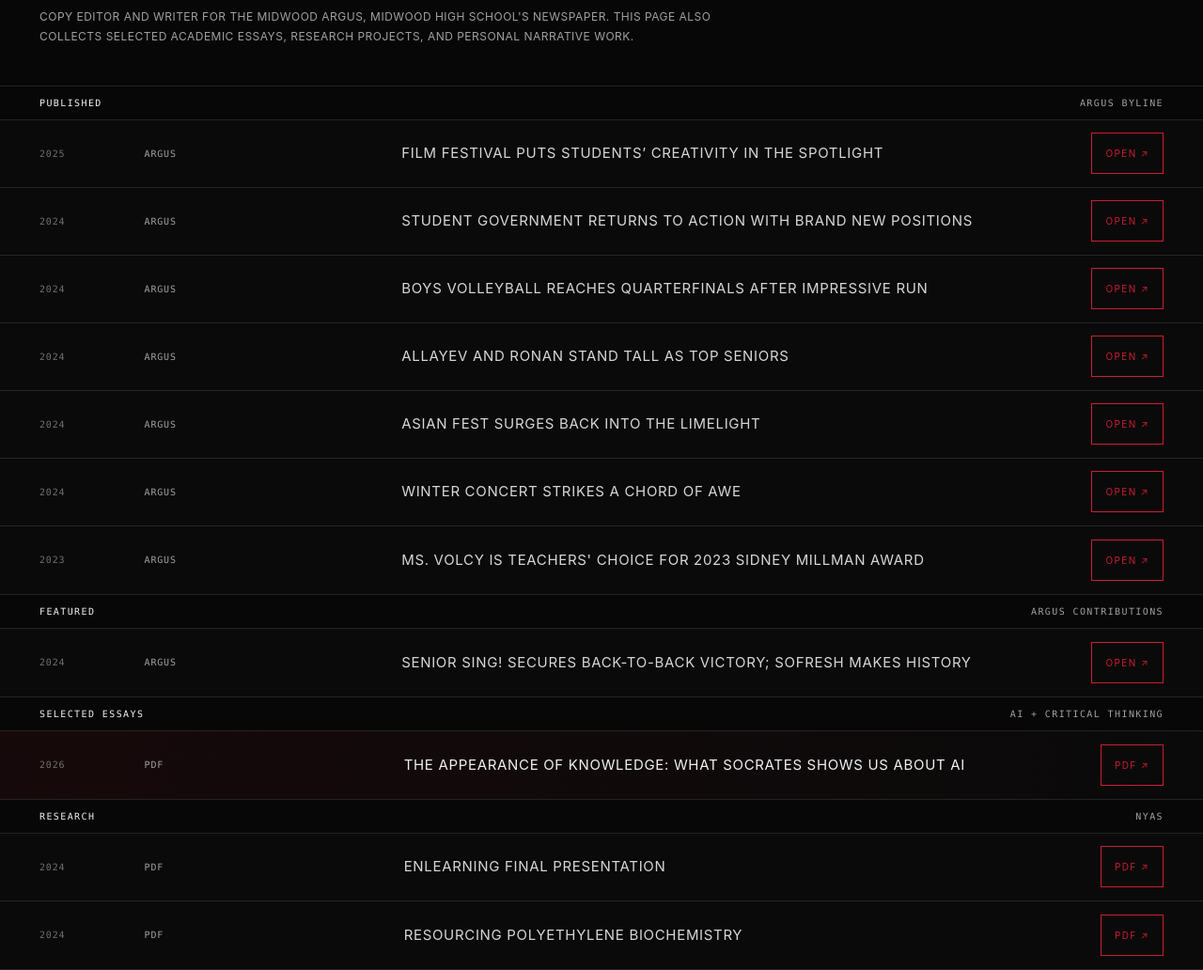
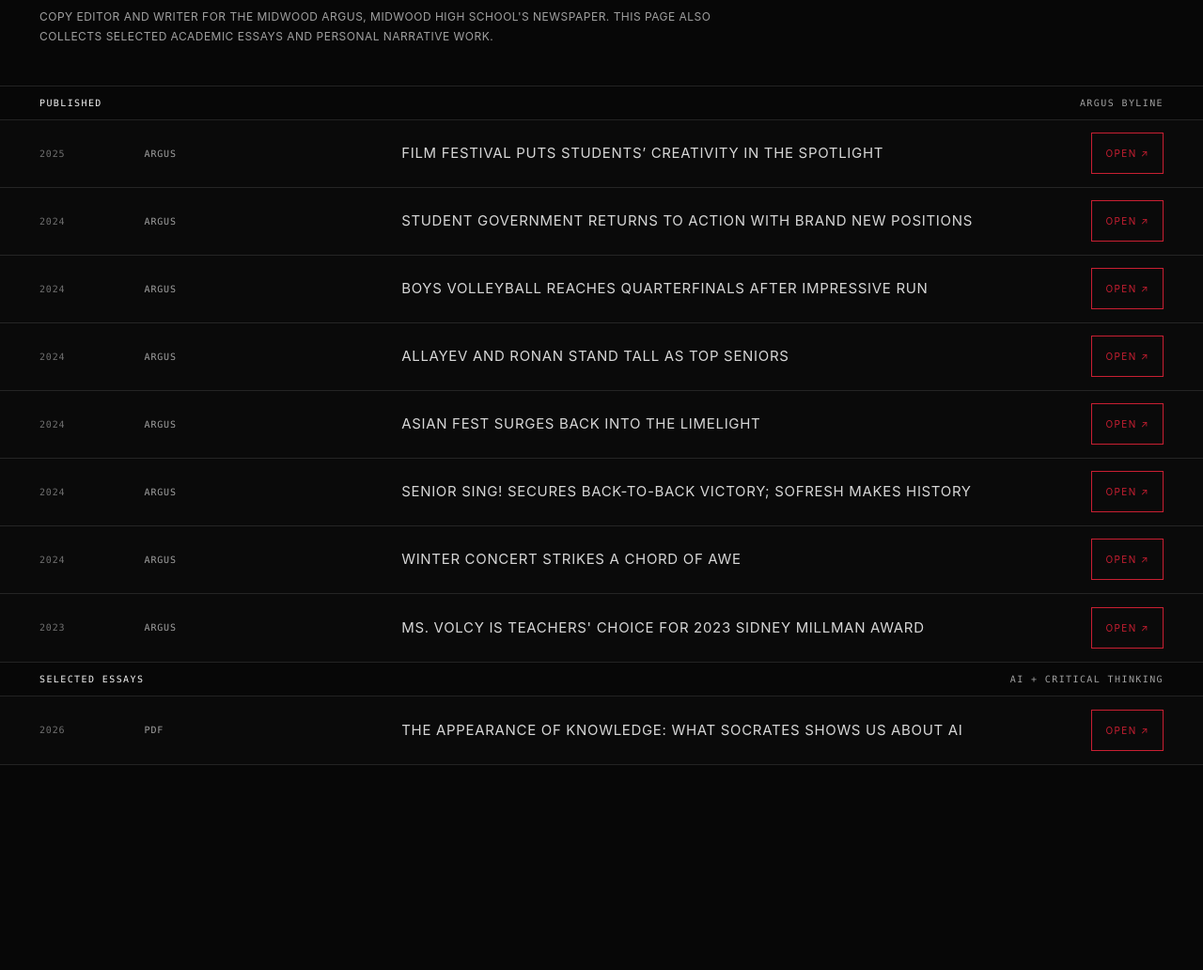
Before and after one commit to peppermintinchai/portfolio, a website: page assets/docs/writing-archive.html in a window 1280 px wide. Shown: the part 208-1240 px from the top of the page at 94% size. After the commit the page ends 1022 px from the top, so only its background shows below. Drawn offline with Linux system fonts and the light colour scheme.

Commit message:
Clean up writing archive sections

```diff
--- a/assets/docs/writing-archive.html
+++ b/assets/docs/writing-archive.html
@@ -83,8 +83,6 @@
     .index { border-bottom: 1px solid var(--line); }
     .item { display: grid; grid-template-columns: 86px minmax(150px, 0.35fr) minmax(0, 1fr) auto; align-items: center; gap: clamp(12px, 2vw, 26px); min-height: 72px; padding: 12px clamp(16px, 4vw, 42px); border-bottom: 1px solid var(--line); background: rgba(255,255,255,0.01); }
     .item:last-child { border-bottom: none; }
-    .item.featured { background: linear-gradient(90deg, rgba(201,31,50,0.08), rgba(255,255,255,0.012)); }
-    .item.featured .title { color: var(--fg); }
     .year { color: var(--muted); font-family: var(--mono); font-size: 10px; letter-spacing: 0.08em; text-transform: uppercase; }
     .meta { color: var(--dim); font-family: var(--mono); font-size: 10px; letter-spacing: 0.08em; text-transform: uppercase; }
     .title { color: rgba(255,255,255,0.84); font-size: clamp(12px, 1.25vw, 15px); line-height: 1.45; letter-spacing: 0.045em; text-transform: uppercase; }
@@ -128,7 +126,7 @@
 
     <header class="hero">
       <h1>writing</h1>
-      <p class="intro">Copy editor and writer for The Midwood Argus, Midwood High School's newspaper. This page also collects selected academic essays, research projects, and personal narrative work.</p>
+      <p class="intro">Copy editor and writer for The Midwood Argus, Midwood High School's newspaper. This page also collects selected academic essays and personal narrative work.</p>
     </header>
 
     <div class="section-label"><strong>Published</strong><span>Argus byline</span></div>
@@ -138,24 +136,14 @@
       <article class="item"><span class="year">2024</span><div class="meta">Argus</div><div class="title">Boys Volleyball Reaches Quarterfinals After Impressive Run</div><div class="actions"><a class="btn" href="https://www.midwoodargus.com/blog/2024/6/2/boys-volleyball" target="_blank" rel="noopener noreferrer">Open ↗</a></div></article>
       <article class="item"><span class="year">2024</span><div class="meta">Argus</div><div class="title">Allayev and Ronan Stand Tall as Top Seniors</div><div class="actions"><a class="btn" href="https://www.midwoodargus.com/blog/2024/5/26/allayev-and-ronan-stand-tall-as-top-seniors" target="_blank" rel="noopener noreferrer">Open ↗</a></div></article>
       <article class="item"><span class="year">2024</span><div class="meta">Argus</div><div class="title">Asian Fest Surges Back into the Limelight</div><div class="actions"><a class="btn" href="https://www.midwoodargus.com/blog/2024/4/25/asian-fest" target="_blank" rel="noopener noreferrer">Open ↗</a></div></article>
+      <article class="item"><span class="year">2024</span><div class="meta">Argus</div><div class="title">Senior SING! Secures Back-to-Back Victory; SoFresh Makes History</div><div class="actions"><a class="btn" href="https://www.midwoodargus.com/blog/2024/3/7/senior-sing-secures-back-to-back-victory-with-style" target="_blank" rel="noopener noreferrer">Open ↗</a></div></article>
       <article class="item"><span class="year">2024</span><div class="meta">Argus</div><div class="title">Winter Concert Strikes a Chord of Awe</div><div class="actions"><a class="btn" href="https://www.midwoodargus.com/blog/2024/1/9/winter-concert" target="_blank" rel="noopener noreferrer">Open ↗</a></div></article>
       <article class="item"><span class="year">2023</span><div class="meta">Argus</div><div class="title">Ms. Volcy Is Teachers' Choice for 2023 Sidney Millman Award</div><div class="actions"><a class="btn" href="https://www.midwoodargus.com/blog/2023/12/10/ms-volcy-is-teachers-choice-for-2023-sidney-millman-award" target="_blank" rel="noopener noreferrer">Open ↗</a></div></article>
     </section>
 
-    <div class="section-label"><strong>Featured</strong><span>Argus contributions</span></div>
-    <section class="index" aria-label="Featured contributions and mentions">
-      <article class="item"><span class="year">2024</span><div class="meta">Argus</div><div class="title">Senior SING! Secures Back-to-Back Victory; SoFresh Makes History</div><div class="actions"><a class="btn" href="https://www.midwoodargus.com/blog/2024/3/7/senior-sing-secures-back-to-back-victory-with-style" target="_blank" rel="noopener noreferrer">Open ↗</a></div></article>
-    </section>
-
     <div class="section-label"><strong>Selected Essays</strong><span>AI + critical thinking</span></div>
     <section class="index" aria-label="Selected essays">
-      <article class="item featured"><span class="year">2026</span><div class="meta">PDF</div><div class="title">The Appearance of Knowledge: What Socrates Shows Us About AI</div><div class="actions"><a class="btn" href="appearance-of-knowledge-socrates-ai.pdf" target="_blank" rel="noopener noreferrer">PDF ↗</a></div></article>
-    </section>
-
-    <div class="section-label"><strong>Research</strong><span>NYAS</span></div>
-    <section class="index" aria-label="Research projects">
-      <article class="item"><span class="year">2024</span><div class="meta">PDF</div><div class="title">ENLearning Final Presentation</div><div class="actions"><a class="btn" href="enlearning-final-presentation.pdf" target="_blank" rel="noopener noreferrer">PDF ↗</a></div></article>
-      <article class="item"><span class="year">2024</span><div class="meta">PDF</div><div class="title">Resourcing Polyethylene Biochemistry</div><div class="actions"><a class="btn" href="resourcing-polyethylene-biochemistry.pdf" target="_blank" rel="noopener noreferrer">PDF ↗</a></div></article>
+      <article class="item"><span class="year">2026</span><div class="meta">PDF</div><div class="title">The Appearance of Knowledge: What Socrates Shows Us About AI</div><div class="actions"><a class="btn" href="appearance-of-knowledge-socrates-ai.pdf" target="_blank" rel="noopener noreferrer">Open ↗</a></div></article>
     </section>
   </main>
 </body>
```
Also changed, not shown: index.html (+1 -1 lines).
